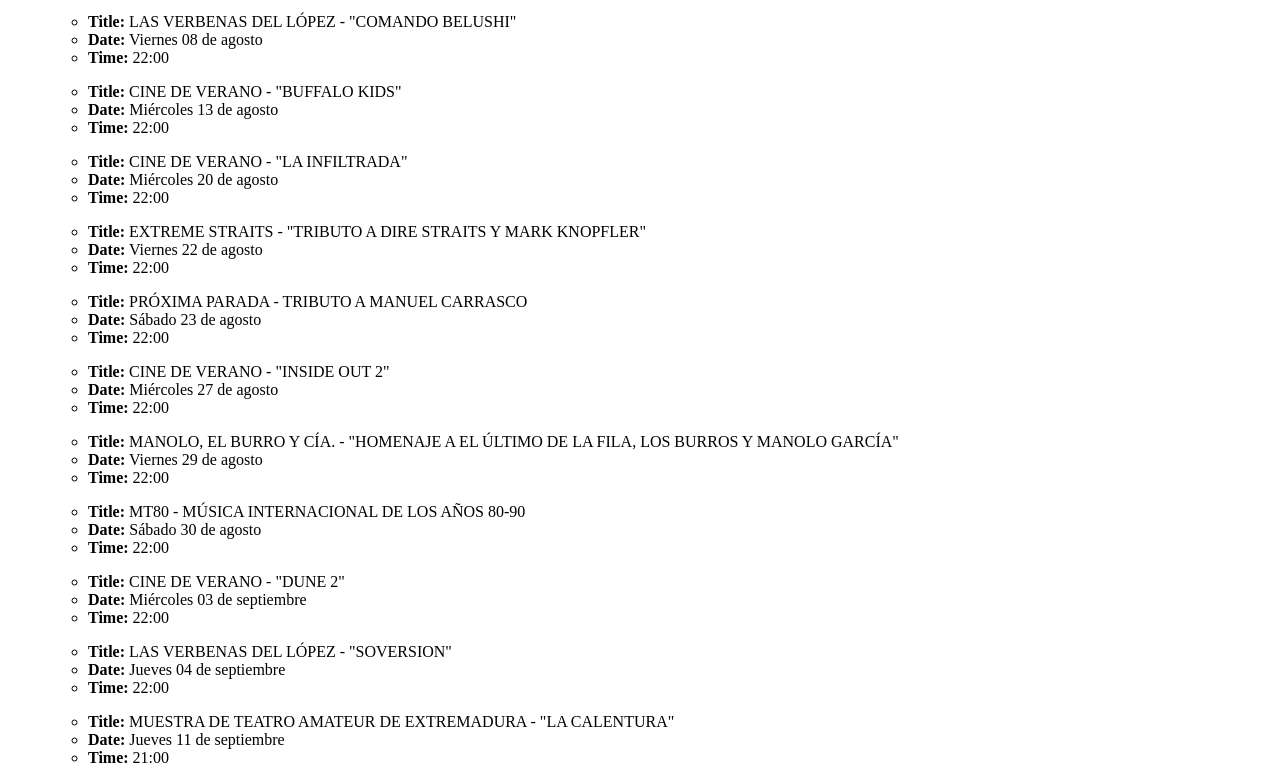
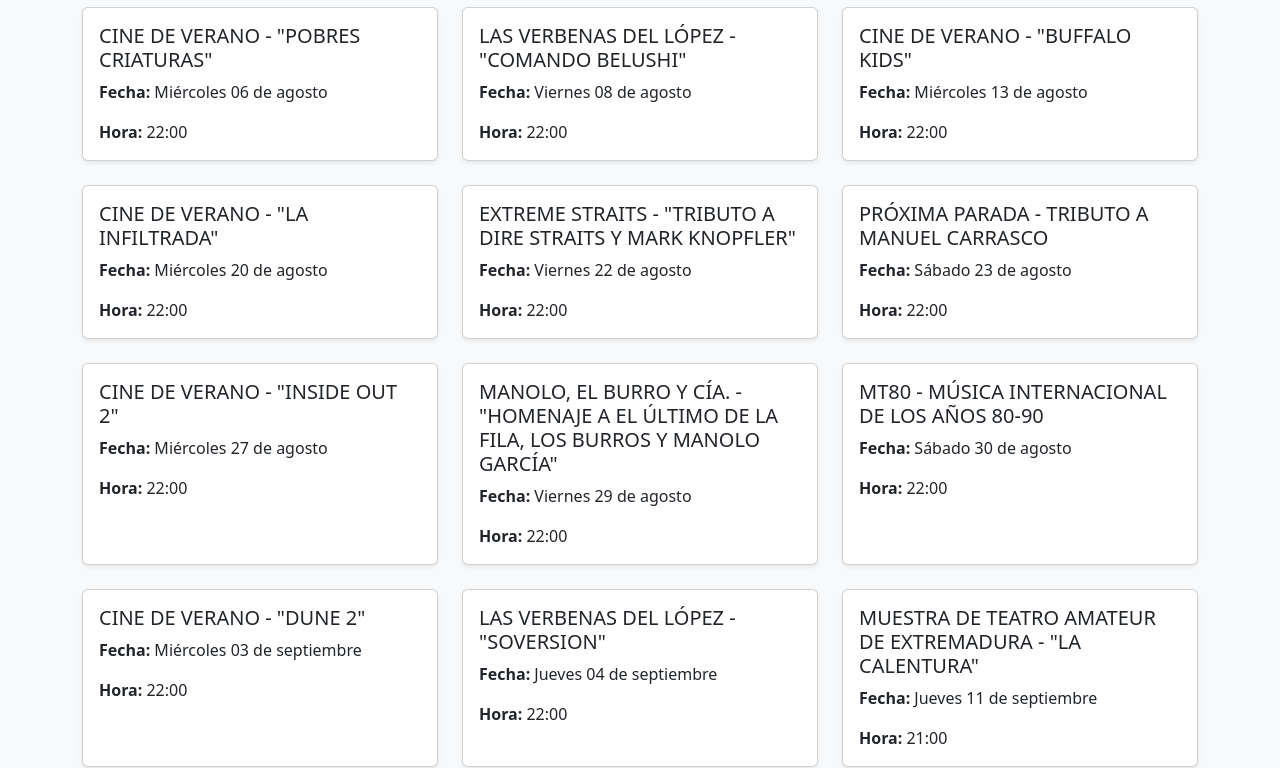
Before and after one commit to enkeduana/projects, a website: page web-scraping-playwright/index.html in a window 1280 px wide. Shown: the part 137-905 px from the top of the page. Drawn offline with nearby package versions, Linux system fonts and the light colour scheme.

Commit message:
Visualización con card

```diff
--- a/web-scraping-playwright/index.html
+++ b/web-scraping-playwright/index.html
@@ -3,10 +3,16 @@
 <head>
   <meta charset="UTF-8">
   <title>Upcoming Shows</title>
+  <link href="https://cdn.jsdelivr.net/npm/bootstrap@5.3.7/dist/css/bootstrap.min.css" rel="stylesheet">
 </head>
-<body>
-  <h1>Teatro López de Ayala - Próximos eventos</h1>
-  <ul id="show-list"></ul>
+<body class="bg-light">
+  <div class="container py-5">
+    <h1 class="text-center mb-5">Teatro López de Ayala - Próximos eventos</h1>
+
+    <div class="row" id="show-list">
+      <!-- Las tarjetas aparecerán aquí -->
+    </div>
+  </div>
 
   <script>
     fetch('data.json')
@@ -15,33 +21,39 @@
         const container = document.getElementById('show-list');
 
         shows.forEach(show => {
-        // Crear un <ul> para cada evento
-        const ul = document.createElement('ul');
-        ul.style.marginBottom = '1em'; // Espacio entre eventos (opcional)
+          const col = document.createElement('div');
+          col.className = 'col-md-4 mb-4';
 
-        // Crear <li> para cada propiedad
-        const titleLi = document.createElement('li');
-        titleLi.innerHTML = `<strong>Title:</strong> ${show.title}`;
+          const card = document.createElement('div');
+          card.className = 'card h-100 shadow-sm';
 
-        const dateLi = document.createElement('li');
-        dateLi.innerHTML = `<strong>Date:</strong> ${show.date}`;
+          const cardBody = document.createElement('div');
+          cardBody.className = 'card-body';
 
-        const timeLi = document.createElement('li');
-        timeLi.innerHTML = `<strong>Time:</strong> ${show.time}`;
+          const title = document.createElement('h5');
+          title.className = 'card-title';
+          title.textContent = show.title;
 
-        // Añadir los <li> al <ul>
-        ul.appendChild(titleLi);
-        ul.appendChild(dateLi);
-        ul.appendChild(timeLi);
+          const date = document.createElement('p');
+          date.className = 'card-text';
+          date.innerHTML = `<strong>Fecha:</strong> ${show.date}`;
 
-        // Añadir el <ul> al contenedor
-        container.appendChild(ul);
+          const time = document.createElement('p');
+          time.className = 'card-text';
+          time.innerHTML = `<strong>Hora:</strong> ${show.time}`;
+
+          cardBody.appendChild(title);
+          cardBody.appendChild(date);
+          cardBody.appendChild(time);
+
+          card.appendChild(cardBody);
+          col.appendChild(card);
+          container.appendChild(col);
         });
       })
       .catch(err => {
         console.error('Error loading data:', err);
       });
   </script>
-
 </body>
 </html>
```
Lines whose indentation alone changed are shown as unchanged.
